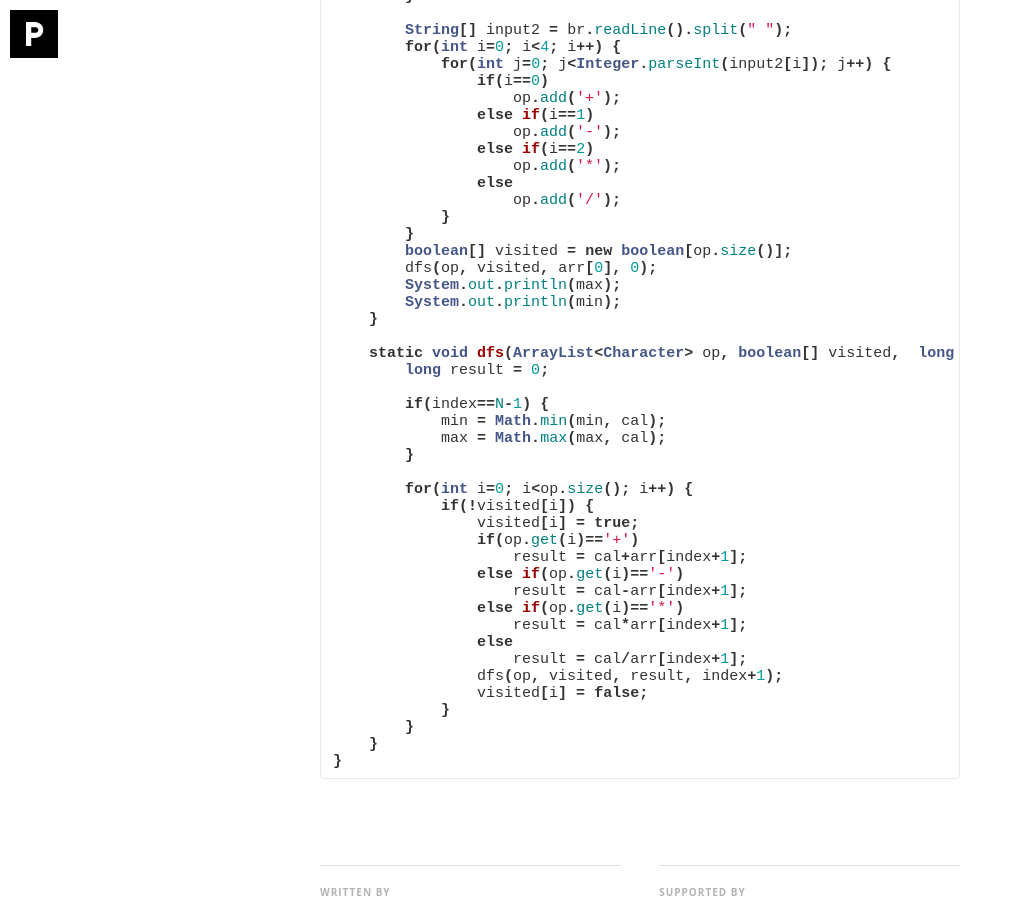
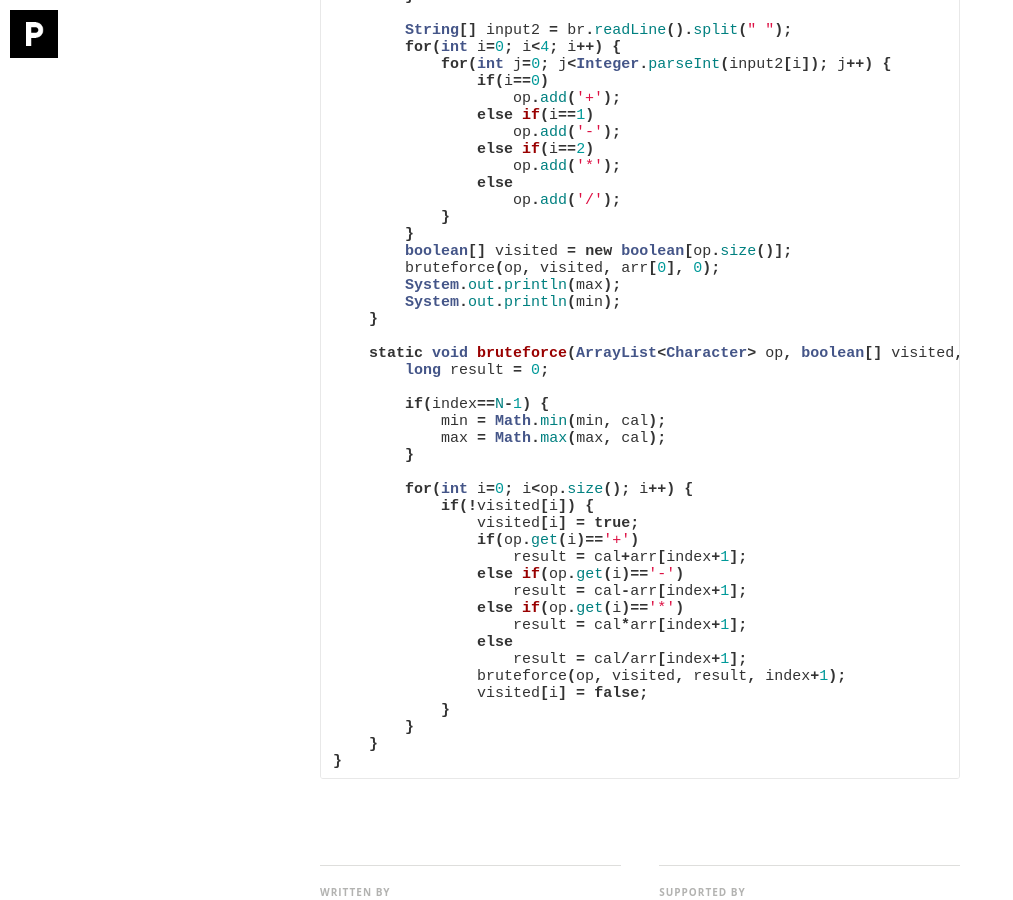
Before and after one commit to pss407/pss407.github.io, a Jekyll site: the page built from _posts/2020-04-10-백준#14888.md, in a window 1280 px wide and 900 px high, scrolled down 4186 px. Shown: the whole window, without its empty margins (0-1013 px from the left). Built offline with Jekyll 4.4.1, drawn with Linux system fonts in a browser that asks for light colours; nearby versions of some CDN libraries; some web fonts are replaced.

Commit message:
Update 2020-04-10-백준#14888.md

```diff
--- a/_posts/2020-04-10-백준#14888.md
+++ b/_posts/2020-04-10-백준#14888.md
@@ -2,7 +2,7 @@
 layout: post
 title:  "[백준]#14888 연산자 끼워넣기"
 date:   2020-04-10 15:53:27
-categories: Algorithm, DFS, BruteForce
+categories: Algorithm, BruteForce
 tags: baekjoon
 image: /assets/article_images/2014-11-30-mediator_features/night-track.JPG
 image2: /assets/article_images/2014-11-30-mediator_features/night-track-mobile.JPG
@@ -134,12 +134,12 @@ public class Main {
             }
         }
         boolean[] visited = new boolean[op.size()];
-        dfs(op, visited, arr[0], 0);
+        bruteforce(op, visited, arr[0], 0);
         System.out.println(max);
         System.out.println(min);
     }
 
-    static void dfs(ArrayList<Character> op, boolean[] visited,  long cal, int index) {
+    static void bruteforce(ArrayList<Character> op, boolean[] visited,  long cal, int index) {
         long result = 0;
 
         if(index==N-1) {
@@ -158,7 +158,7 @@ public class Main {
                     result = cal*arr[index+1];
                 else
                     result = cal/arr[index+1];
-                dfs(op, visited, result, index+1);
+                bruteforce(op, visited, result, index+1);
                 visited[i] = false;
             }
         }
```
